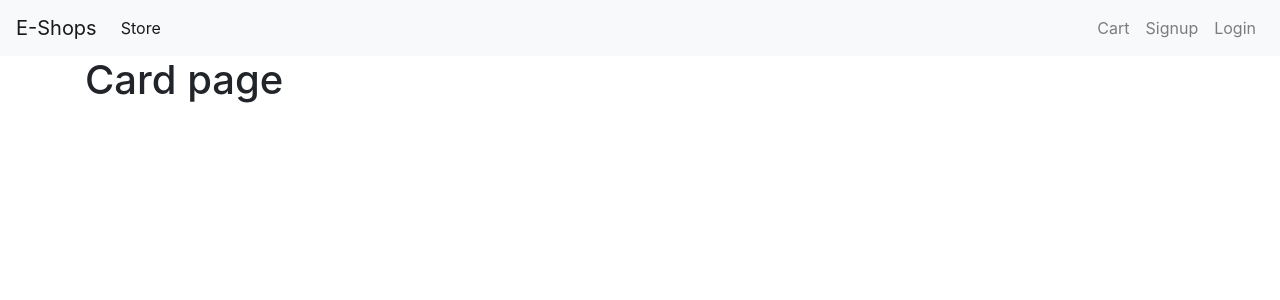
After one commit to hridoyshil/EShop-Project, a Django app: template store/templates/cart.html in a window 1280 px wide. The commit adds this page. Shown: the top 300 px of the page. Run offline with Django 4.2, Linux system fonts and the light colour scheme; the template is opened without the code that fills it, so the values that code supplies are empty; some libraries are stand-ins or nearby versions.

Commit message:
Fetching cart products

```diff
--- a/store/models/product.py
+++ b/store/models/product.py
@@ -9,6 +9,9 @@ class Product(models.Model):
     Description = models.CharField(max_length=200, default='', null=True, blank=True)
     Image = models.ImageField(upload_to='uploads/products/')
 
+    @staticmethod
+    def get_products_by_id(ids):
+        return Product.objects.filter(id__in=ids)
 
     @staticmethod
     def get_all_products():
--- a/store/templates/base.html
+++ b/store/templates/base.html
@@ -17,7 +17,7 @@
 <body>
     <!--navbar-->
     <nav class="navbar navbar-expand-lg navbar-light bg-light">
-        <a class="navbar-brand" href="/">Navbar</a>
+        <a class="navbar-brand" href="/">E-Shops</a>
         <button class="navbar-toggler" type="button" data-toggle="collapse" data-target="#navbarSupportedContent"
             aria-controls="navbarSupportedContent" aria-expanded="false" aria-label="Toggle navigation">
             <span class="navbar-toggler-icon"></span>
@@ -26,7 +26,7 @@
         <div class="collapse navbar-collapse" id="navbarSupportedContent">
             <ul class="navbar-nav mr-auto">
                 <li class="nav-item active">
-                    <a class="nav-link" href="#">Store <span class="sr-only">(current)</span></a>
+                    <a class="nav-link" href="/">Store <span class="sr-only">(current)</span></a>
                 </li>
             </ul>
 
@@ -36,15 +36,15 @@
             <ul class="navbar-nav my-2 my-lg-0">
                 {% if request.session.customer %}
                 <li class="nav-item ">
-                    <a class="nav-link" href="/cart">Cart<span class="sr-only">(current)</span></a>
-                </li>
-                <li class="nav-item ">
                     <a class="nav-link" href="/orders">Orders <span class="sr-only">(current)</span></a>
                 </li>
                 <li class="nav-item ">
                     <a class="nav-link" href="/logout">Logout <span class="sr-only">(current)</span></a>
                 </li>
                 {% else %}
+                <li class="nav-item ">
+                    <a class="nav-link" href="/cart">Cart<span class="sr-only">(current)</span></a>
+                </li>
                 <li class="nav-item ">
                     <a class="nav-link" href="/signup">Signup <span class="sr-only">(current)</span></a>
                 </li>
--- /dev/null
+++ b/store/templates/cart.html
@@ -0,0 +1,8 @@
+{% extends "base.html" %}
+
+
+{% block content%}
+<div class="container">
+    <h1>Card page</h1>
+</div>
+{% endblock %}
--- a/store/templates/index.html
+++ b/store/templates/index.html
@@ -26,7 +26,7 @@
           <img class="card-img-top" src="{{Product.Image.url}}" alt="Card image cap">
           <div class="card-body">
             <h5 class="card-title">{{Product.Name}}</h5>
-            <!-- <p class="card-text">{{Product.Description}}</p> -->
+            <p class="card-text">{{Product.Description}}</p>
             <p class="card-text">{{Product.Price}}</p>
 
             <!-- {{Product | is_in_card:request.session.cart }} -->
--- a/store/urls.py
+++ b/store/urls.py
@@ -4,10 +4,13 @@ from django.urls import path
 from .views import home, login
 from .views.signup import Signup
 from .views.login import logout
+from .views.cart import Cart
 
 urlpatterns = [
     path('', home.Index.as_view(), name='homepage'),
     path('login', login.Login.as_view(), name='login'),
     path('signup', Signup.as_view(), name='signup'),
     path('logout', logout, name='logout'),
+    path('cart', Cart.as_view(), name='cart'),
+
 ]
```
Also changed, not shown: store/templatetags/card.py (+5 -4 lines), store/views/cart.py (added, +15 -0 lines), db.sqlite3.
